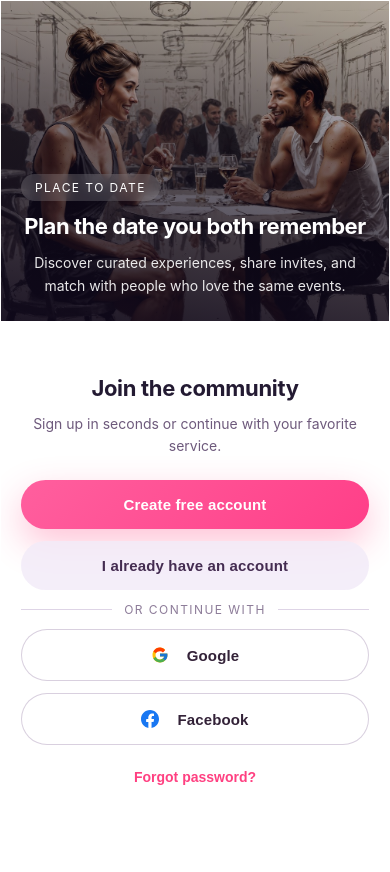
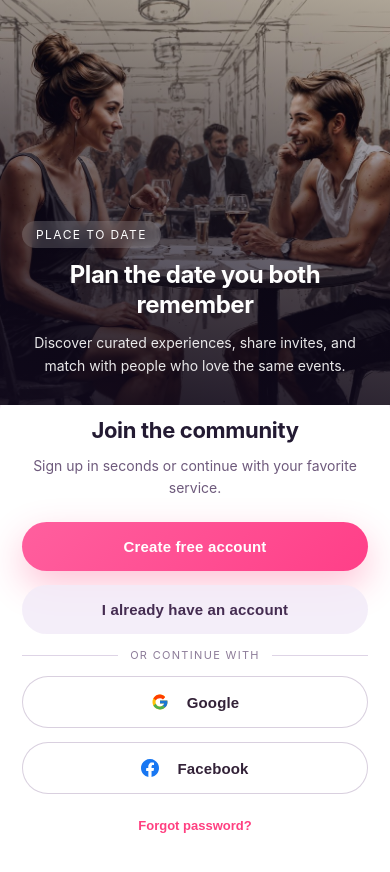
Before and after one commit to placetodate/placetodate, a React (Create React App) app: page / in a window 390 px wide. Shown: the top 872 px of the page. Before the commit the page ends 844 px from the top, so only its background shows below. Built offline with nearby package versions, Linux system fonts and the light colour scheme; no server answers.

Commit message:
improve mobile login page

```diff
--- a/src/App.css
+++ b/src/App.css
@@ -259,38 +259,65 @@
 @media (max-width: 480px) {
   .App.login-mode {
     padding: 0;
-    background-color: #fff;
+    background: linear-gradient(165deg, #fde6f1 0%, #f1e9ff 100%);
   }
 
   .App.login-mode .login-shell {
     width: 100%;
     padding: 0;
     min-height: 100vh;
+    display: flex;
+    justify-content: stretch;
+    align-items: stretch;
   }
 
   .App.login-mode .login-card {
-    width: 100%;
+    display: flex;
+    flex-direction: column;
     border-radius: 0;
     min-height: 100vh;
     box-shadow: none;
-    background: #fff;
+    background: transparent;
+    border: none;
   }
 
   .App.login-mode .login-hero {
-    height: 270px;
+    flex: 0 0 48vh;
+    min-height: 48vh;
   }
 
   .App.login-mode .login-hero-overlay {
-    padding: 24px 20px;
+    padding: 28px 22px;
   }
 
   .App.login-mode .login-hero-overlay h1 {
-    font-size: 22px;
+    font-size: 24px;
   }
 
   .App.login-mode .login-body {
-    padding: 24px 20px 28px;
+    flex: 1 1 auto;
+    margin-top: -20px;
+    border-radius: 24px 24px 0 0;
+    background: #ffffff;
+    padding: 32px 22px 48px;
     gap: 24px;
+    box-shadow: 0 -8px 30px rgba(26, 17, 45, 0.15);
+  }
+
+  .login-actions {
+    gap: 14px;
+  }
+
+  .login-btn {
+    padding: 16px;
+  }
+
+  .login-divider {
+    font-size: 11px;
+  }
+
+  .login-link {
+    font-size: 13px;
   }
 }
 
```
